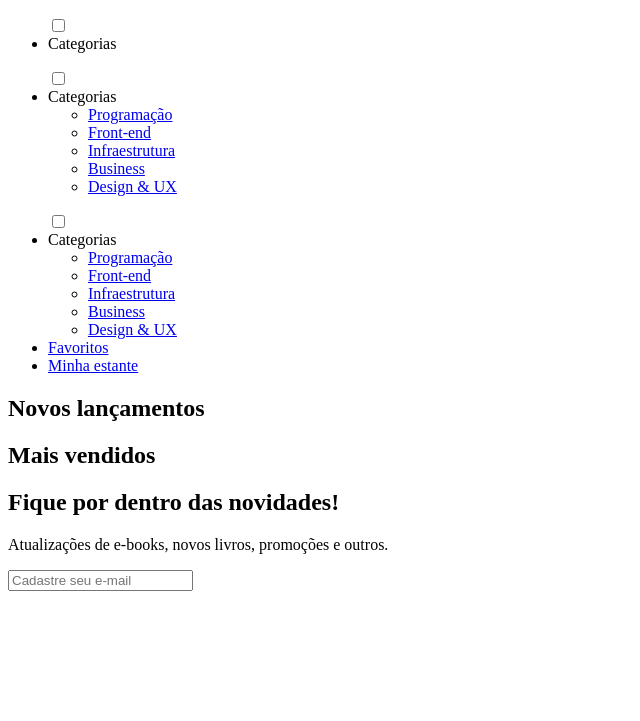
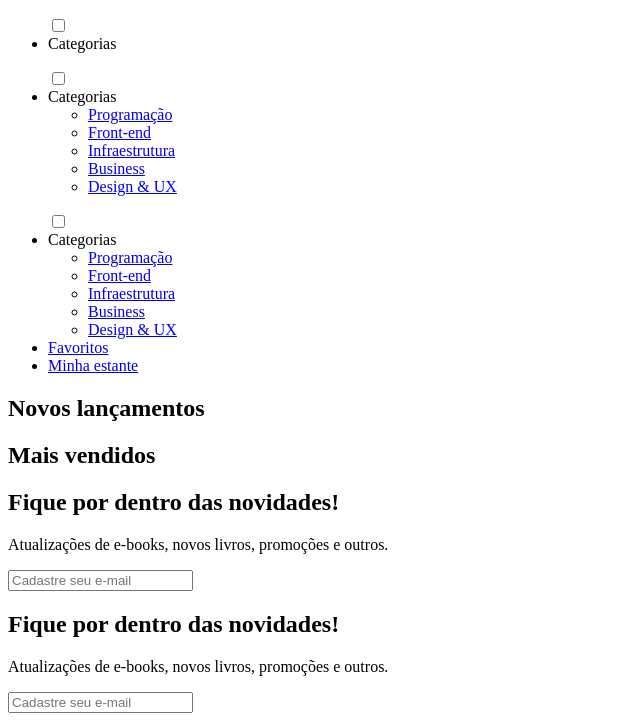
Before and after one commit to yhasminthalia/aluranow, a plain HTML site: page index.html in a window 1280 px wide. Shown: the part 708-1429 px from the top of the page, without its empty margins (0-640 px from the left). Before the commit the page ends 1307 px from the top, so only its background shows below. Drawn offline with Linux system fonts and the light colour scheme.

Commit message:
Update index.html

```diff
--- a/index.html
+++ b/index.html
@@ -162,3 +162,16 @@
         </div>
         <input type="email" placeholder="Cadastre seu e-mail" class="contato__email">
 </section>
+<section class="contato">
+  <div class="contato__descrição">
+    <h2 class="contato__titulo">Fique por dentro das novidades!</h2>
+    <p class="contato__texto">
+      Atualizações de e-books, novos livros, promoções e outros.
+    </p>
+  </div>
+  <input
+    type="email"
+    placeholder="Cadastre seu e-mail"
+    class="contato__email"
+  />
+</section>
```
